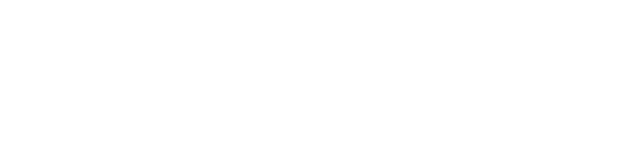
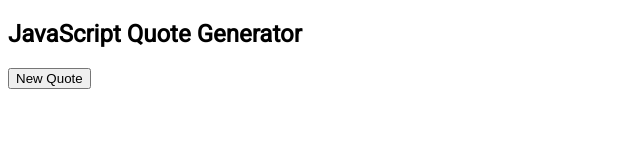
Before and after one commit to Am1r-B/javascript-quote-generator, a plain HTML site: page index.html in a window 1280 px wide. Shown: the whole page, without its empty margins (0-640 px from the left). Drawn offline with Linux system fonts and the light colour scheme.

Commit message:
Complete HTML tags

```diff
--- a/index.html
+++ b/index.html
@@ -23,7 +23,27 @@
     />
     <title>Quote Generator</title>
   </head>
+
   <body>
+    <div class="container">
+      <header class="header">
+        <h2>JavaScript Quote Generator</h2>
+      </header>
+
+      <main class="main-content">
+        <figure class="text-area">
+          <blockquote>
+            <p class="quote"></p>
+          </blockquote>
+          <figcaption class="person"></figcaption>
+        </figure>
+
+        <div class="button-area">
+          <button id="new-quote">New Quote</button>
+        </div>
+      </main>
+    </div>
+
     <script defer src="main.js"></script>
   </body>
 </html>
```
